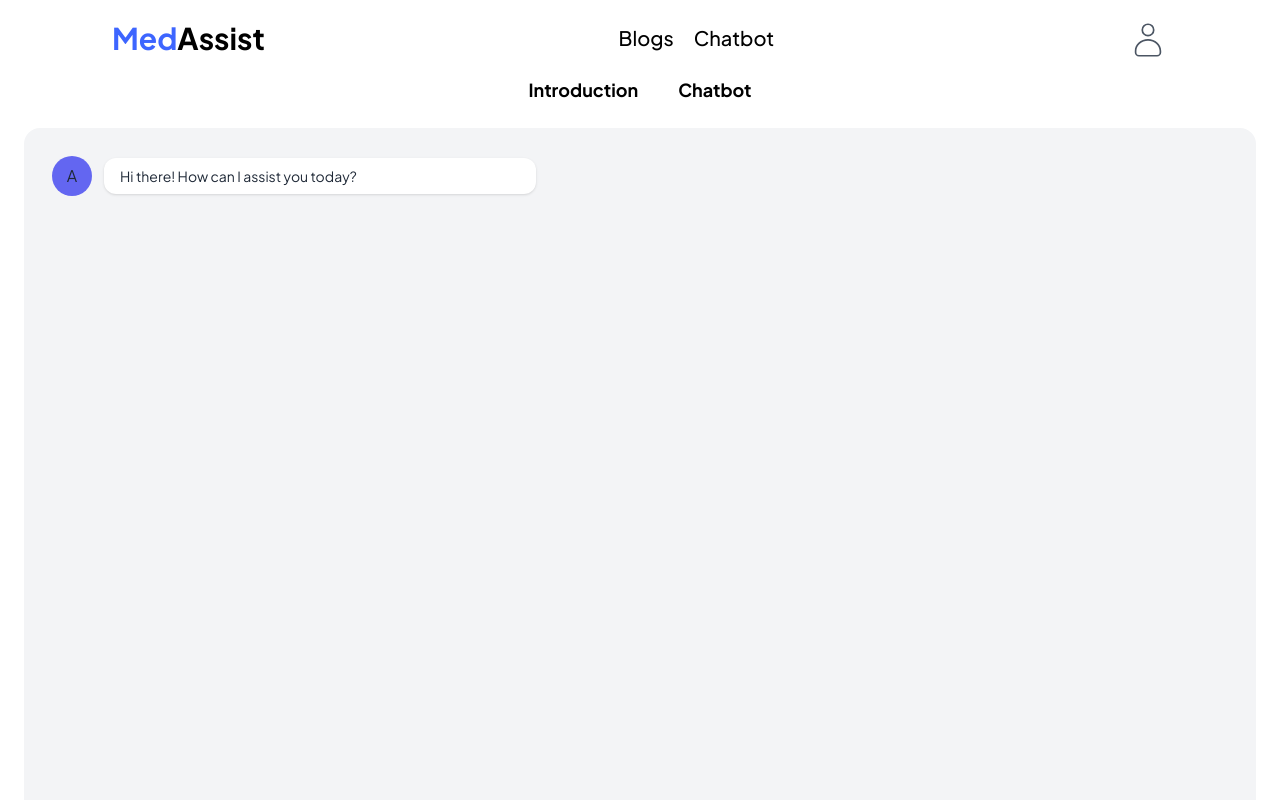
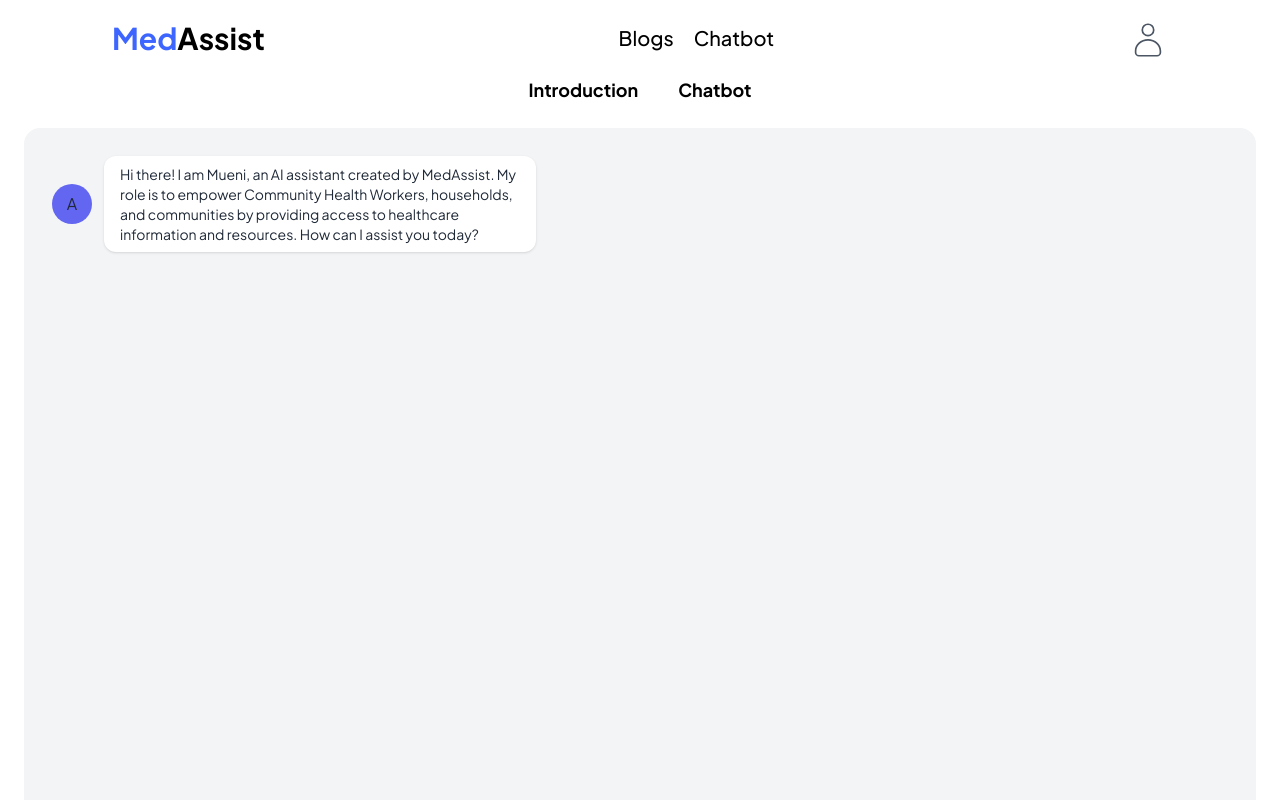
Before and after one commit to Kimutai01/medAssist-client, a React (Vite) app: page /patients in a window 1280 px wide. Shown: the top 800 px of the page. Built offline with nearby package versions, Linux system fonts and the light colour scheme.

Commit message:
changes update

```diff
--- a/src/components/Patient.jsx
+++ b/src/components/Patient.jsx
@@ -6,7 +6,10 @@ import axios from "axios";
 const Patient = () => {
   const [userInput, setUserInput] = useState("");
   const [chatHistory, setChatHistory] = useState([
-    { text: "Hi there! How can I assist you today?", sender: "bot" },
+    {
+      text: "Hi there! I am Mueni, an AI assistant created by MedAssist. My role is to empower Community Health Workers, households, and communities by providing access to healthcare information and resources. How can I assist you today?",
+      sender: "bot",
+    },
   ]);
   const [isLoading, setIsLoading] = useState(false);
   const navigate = useNavigate();
@@ -65,10 +68,12 @@ const Patient = () => {
                       <div
                         key={index}
                         className={`col-start-${
-                          chat.sender === "user" ? "6" : "1"
+                          chat.sender === "user" ? "7" : "1"
                         } col-end-${
                           chat.sender === "user" ? "13" : "8"
-                        } p-3 rounded-lg`}
+                        } p-3 rounded-lg ${
+                          chat.sender === "user" ? "mt-20" : ""
+                        }`}
                       >
                         <div
                           className={`flex flex-row items-center ${
```
